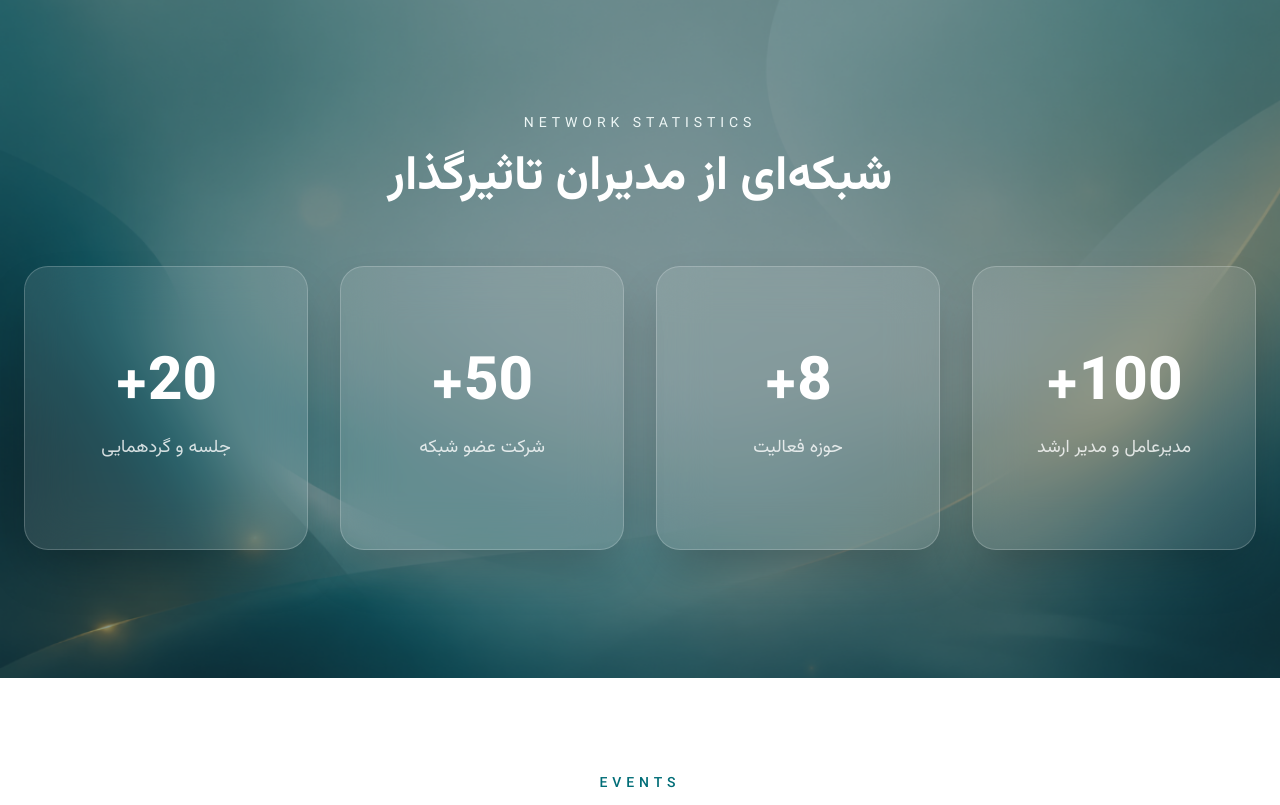
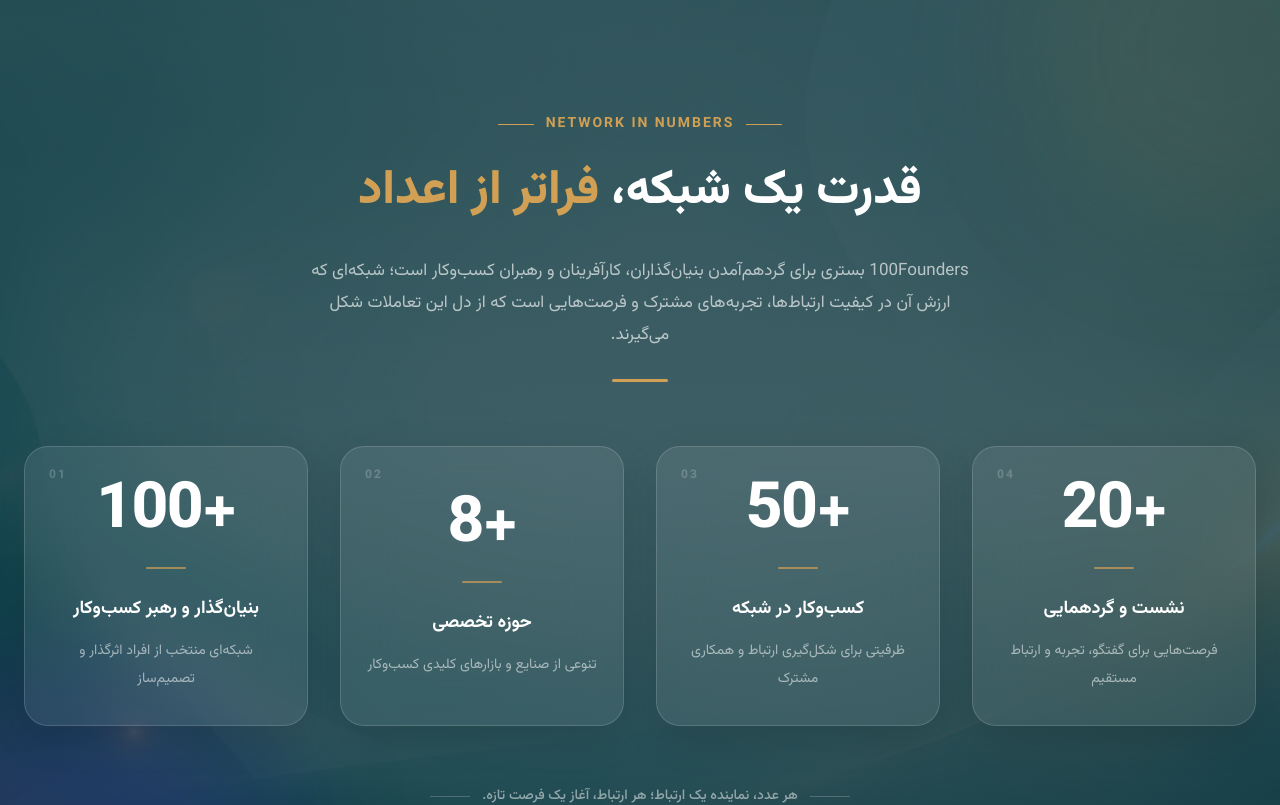
Before and after one commit to fatemehharatimoghadam/100founders, a Next.js app: page / in a window 1280 px wide. Shown: the part 3860-4665 px from the top of the page. Built offline with nearby package versions, Linux system fonts and the light colour scheme.

Commit message:
feat: redesign stats section for 100Founders

```diff
--- a/src/components/sections/Stats.tsx
+++ b/src/components/sections/Stats.tsx
@@ -1,262 +1,436 @@
 import Image from "next/image";
+
 import Counter from "@/components/ui/Counter";
 
-
 const stats = [
-
   {
     number: 100,
-    title: "مدیرعامل و مدیر ارشد",
+    title: "بنیان‌گذار و رهبر کسب‌وکار",
+    description: "شبکه‌ای منتخب از افراد اثرگذار و تصمیم‌ساز",
   },
-
   {
     number: 8,
-    title: "حوزه فعالیت",
+    title: "حوزه تخصصی",
+    description: "تنوعی از صنایع و بازارهای کلیدی کسب‌وکار",
   },
-
   {
     number: 50,
-    title: "شرکت عضو شبکه",
+    title: "کسب‌وکار در شبکه",
+    description: "ظرفیتی برای شکل‌گیری ارتباط و همکاری مشترک",
   },
-
   {
     number: 20,
-    title: "جلسه و گردهمایی",
+    title: "نشست و گردهمایی",
+    description: "فرصت‌هایی برای گفتگو، تجربه و ارتباط مستقیم",
   },
-
-];
-
-
+] as const;
 
 export default function Stats() {
-
-
   return (
-
     <section
-
+      id="stats"
+      dir="rtl"
       className="
         relative
+        overflow-hidden
+        px-6
         py-32
-      px-6
-      overflow-hidden
       "
-
     >
-
-
-
-      {/* Background Image */}
-
+      {/* Background */}
       <Image
-
         src="/images/stats-bg.PNG"
-
-        alt="network statistics background"
-
+        alt=""
         fill
-
+        sizes="100vw"
         className="
           object-cover
+          object-center
         "
-
       />
 
-
-
-
-      {/* Overlay */}
-
+      {/* Main Overlay */}
       <div
-
+        aria-hidden="true"
         className="
           absolute
           inset-0
-        bg-[rgb(21,59,68)]/50
+          bg-dark/80
         "
-
       />
 
+      {/* Gradient Depth */}
+      <div
+        aria-hidden="true"
+        className="
+          absolute
+          inset-0
+          bg-gradient-to-b
+          from-dark/20
+          via-transparent
+          to-dark/35
+        "
+      />
 
-
-
+      {/* Decorative Glows */}
+      <div
+        aria-hidden="true"
+        className="
+          pointer-events-none
+          absolute
+          -right-32
+          -top-32
+          h-[380px]
+          w-[380px]
+          rounded-full
+          bg-gold/10
+          blur-3xl
+        "
+      />
 
       <div
+        aria-hidden="true"
+        className="
+          pointer-events-none
+          absolute
+          -bottom-40
+          -left-32
+          h-[420px]
+          w-[420px]
+          rounded-full
+          bg-primary/20
+          blur-3xl
+        "
+      />
 
+      {/* Content */}
+      <div
         className="
           relative
           z-10
+          mx-auto
           max-w-7xl
+        "
+      >
+        {/* Header */}
+        <div
+          className="
             mx-auto
+            mb-16
+            max-w-3xl
+            text-center
           "
-
         >
-
-
-
-
-
-        {/* Header */}
-
           <div
-
             className="
-          text-center
-          mb-16
+              flex
+              items-center
+              justify-center
+              gap-3
             "
-
           >
-
-
+            <span
+              aria-hidden="true"
+              className="h-px w-9 bg-gold"
+            />
 
             <p
-
+              dir="ltr"
               className="
-            text-[rgb(237,246,245)]
-            tracking-[0.35em]
                 text-sm
+                font-bold
+                tracking-[0.14em]
+                text-gold
               "
-
             >
-
-            NETWORK STATISTICS
-
+              NETWORK IN NUMBERS
             </p>
 
-
-
+            <span
+              aria-hidden="true"
+              className="h-px w-9 bg-gold"
+            />
+          </div>
 
           <h2
-
             className="
               mt-5
               text-4xl
+              font-extrabold
+              leading-[1.6]
+              text-white
               md:text-5xl
-            font-bold
-            text-white
             "
-
           >
-
-            شبکه‌ای از مدیران تاثیرگذار
-
+            قدرت یک شبکه،
+            <span className="text-gold">
+              {" "}
+              فراتر از اعداد
+            </span>
           </h2>
 
+          <p
+            className="
+              mx-auto
+              mt-6
+              max-w-2xl
+              text-base
+              leading-8
+              text-white/65
+              md:text-[17px]
+            "
+          >
+            100Founders بستری برای گردهم‌آمدن بنیان‌گذاران،
+            کارآفرینان و رهبران کسب‌وکار است؛ شبکه‌ای که ارزش آن
+            در کیفیت ارتباط‌ها، تجربه‌های مشترک و فرصت‌هایی است که
+            از دل این تعاملات شکل می‌گیرند.
+          </p>
 
-
+          <div
+            aria-hidden="true"
+            className="
+              mx-auto
+              mt-7
+              h-[3px]
+              w-14
+              rounded-full
+              bg-gold
+            "
+          />
         </div>
 
-
-
-
-
-
-
-        {/* Cards */}
-
+        {/* Stat Cards */}
         <div
-
+          dir="ltr"
           className="
             grid
             grid-cols-1
+            gap-6
             sm:grid-cols-2
             lg:grid-cols-4
-          gap-8
+            lg:gap-8
           "
+        >
+          {stats.map((item, index) => (
+            <article
+              key={item.title}
+              dir="rtl"
+              className="
+                group
+                relative
+                min-h-[280px]
+                overflow-hidden
+                rounded-3xl
+                border
+                border-white/15
+                bg-white/[0.08]
+                px-6
+                py-8
+                shadow-[0_12px_40px_rgba(0,0,0,0.12)]
+                backdrop-blur-xl
 
+                transition-all
+                duration-500
+                ease-out
+
+                hover:-translate-y-3
+                hover:border-gold/50
+                hover:bg-white/[0.13]
+                hover:shadow-[0_22px_55px_rgba(0,0,0,0.20)]
+              "
             >
+              {/* Top Accent */}
+              <span
+                aria-hidden="true"
+                className="
+                  absolute
+                  left-0
+                  right-0
+                  top-0
+                  h-[3px]
+                  origin-left
+                  scale-x-0
+                  bg-gold
+                  transition-transform
+                  duration-500
+                  ease-out
+                  group-hover:scale-x-100
+                "
+              />
 
-
-
-          {
-
-            stats.map((item,index)=>(
-
+              {/* Card Number */}
+              <span
+                dir="ltr"
+                className="
+                  absolute
+                  left-6
+                  top-5
+                  text-xs
+                  font-extrabold
+                  tracking-[0.18em]
+                  text-white/20
+                  transition-colors
+                  duration-500
+                  group-hover:text-gold/60
+                "
+              >
+                {String(index + 1).padStart(2, "0")}
+              </span>
 
               <div
+                className="
+                  flex
+                  h-full
+                  flex-col
+                  items-center
+                  justify-center
+                  text-center
+                "
+              >
+                {/* Counter */}
+                <div
+                  dir="ltr"
+                  className="
+                    flex
+                    items-baseline
+                    justify-center
+                    text-[58px]
+                    font-extrabold
+                    leading-none
+                    tracking-tight
+                    text-white
 
-                key={index}
-
-                className="
-                group
-                aspect-square
-                flex
-                flex-col
-                justify-center
-                items-center
-                rounded-3xl
-                bg-white/10
-                backdrop-blur-xl
-                border
-                border-white/20
-                shadow-2xl
                     transition-all
                     duration-500
-                hover:-translate-y-3
-                hover:bg-white/20
-                hover:border-[rgb(209,160,84)]
+
+                    group-hover:scale-105
+                    group-hover:text-gold
+
+                    md:text-[64px]
                   "
+                >
+                  <Counter value={item.number} />
+                </div>
 
+                {/* Divider */}
+                <div
+                  aria-hidden="true"
+                  className="
+                    mt-6
+                    h-[2px]
+                    w-10
+                    rounded-full
+                    bg-gold/70
+                    transition-all
+                    duration-500
+                    group-hover:w-16
+                    group-hover:bg-gold
+                  "
+                />
+
+                {/* Title */}
+                <h3
+                  className="
+                    mt-6
+                    text-lg
+                    font-bold
+                    leading-8
+                    text-white
+                    transition-colors
+                    duration-300
+                    group-hover:text-gold
+                  "
                 >
-
-
-
-
-                <h3
-
-                  className="
-                  text-6xl
-                  font-extrabold
-                  text-white
-                  "
-
-                >
-
-                  <Counter value={item.number}/>
-
+                  {item.title}
                 </h3>
 
+                {/* Description */}
+                <p
+                  className="
+                    mt-3
+                    max-w-[230px]
+                    text-sm
+                    leading-7
+                    text-white/55
+                    transition-colors
+                    duration-300
+                    group-hover:text-white/75
+                  "
+                >
+                  {item.description}
+                </p>
+              </div>
 
+              {/* Bottom Glow */}
+              <div
+                aria-hidden="true"
+                className="
+                  pointer-events-none
+                  absolute
+                  -bottom-20
+                  left-1/2
+                  h-32
+                  w-32
+                  -translate-x-1/2
+                  rounded-full
+                  bg-gold/0
+                  blur-3xl
+                  transition-colors
+                  duration-500
+                  group-hover:bg-gold/10
+                "
+              />
+            </article>
+          ))}
+        </div>
 
-
+        {/* Bottom Message */}
+        <div
+          className="
+            mx-auto
+            mt-14
+            flex
+            max-w-2xl
+            items-center
+            justify-center
+            gap-3
+            text-center
+          "
+        >
+          <span
+            aria-hidden="true"
+            className="
+              hidden
+              h-px
+              w-10
+              bg-white/20
+              sm:block
+            "
+          />
 
           <p
-
             className="
-                  mt-5
-                  text-white/80
-                  text-center
-                  px-5
-                  text-lg
+              text-sm
+              font-medium
+              leading-7
+              text-white/50
             "
-
           >
-
-                  {item.title}
-
+            هر عدد، نماینده یک ارتباط؛ هر ارتباط، آغاز یک فرصت تازه.
           </p>
 
-
-
+          <span
+            aria-hidden="true"
+            className="
+              hidden
+              h-px
+              w-10
+              bg-white/20
+              sm:block
+            "
+          />
         </div>
-
-
-            ))
-
+      </div>
+    </section>
+  );
 }
-
-
-        </div>
-
-
-
-      </div>
-
-
-
-    </section>
-
-
-  );
-
-}
```
Lines whose indentation alone changed are shown as unchanged.
